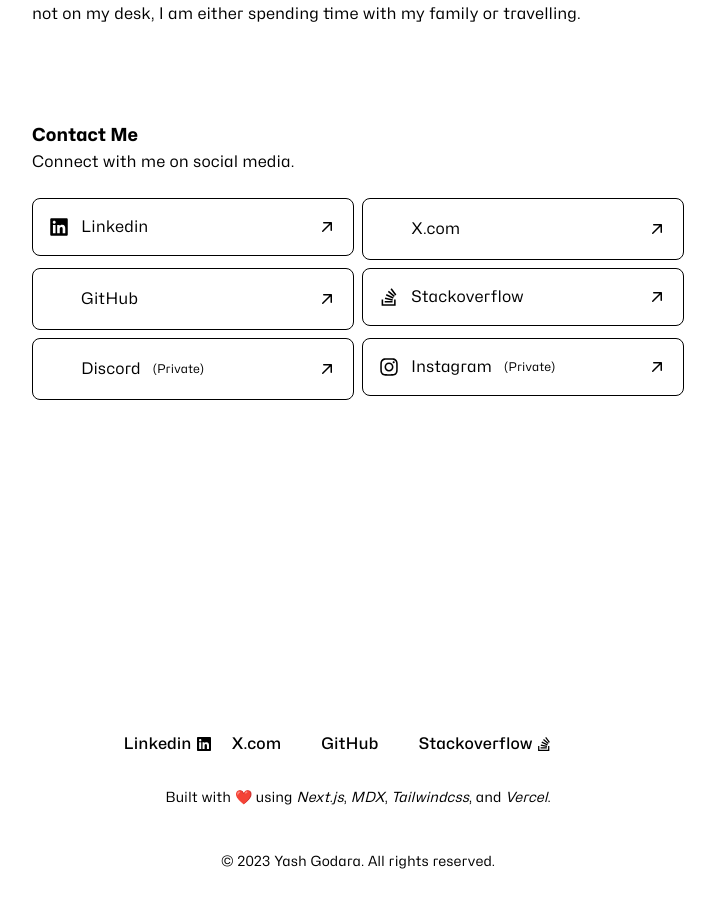
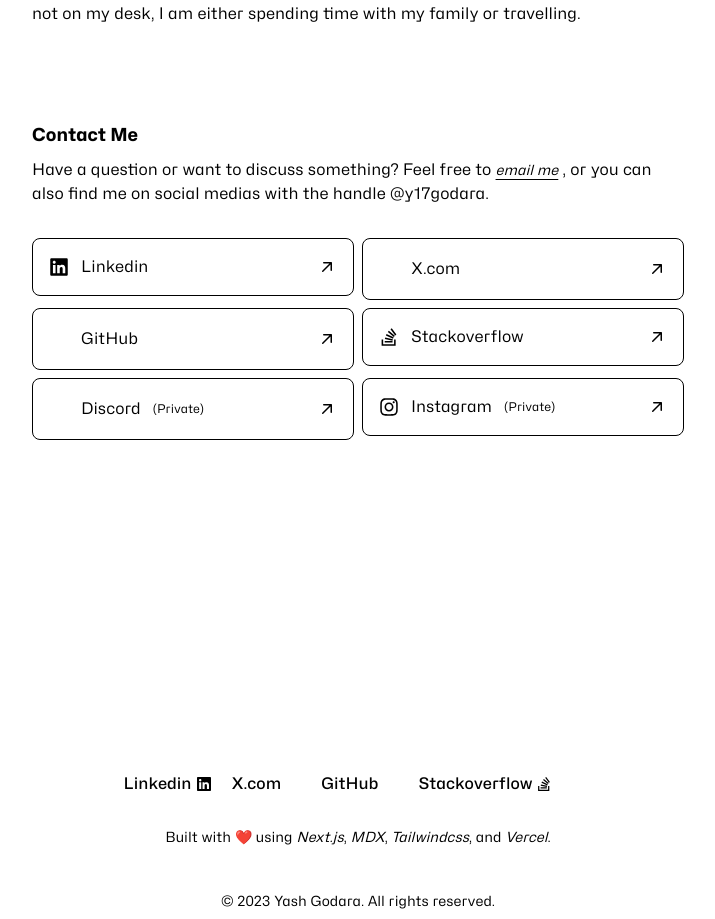
Before and after one commit to y17godara/website, a Next.js app: page /about in a window 1280 px wide. Shown: the part 846-1765 px from the top of the page, without its empty margins (282-997 px from the left). Built offline with nearby package versions, Linux system fonts and the light colour scheme; no server answers; some icons are missing.

Commit message:
styles: completed contact me section

```diff
--- a/app/about/page.tsx
+++ b/app/about/page.tsx
@@ -15,15 +15,24 @@
       <div className='flex flex-col gap-16 md:gap-24'>
         <div>
           <h1 className='animate-in text-3xl font-bold'>About</h1>
-          <p className='animate-in text-lg font-normal'>
+          <p
+            className='animate-in text-lg font-normal'
+            style={{ '--index': 1 } as React.CSSProperties}
+          >
             Just a quick glimpse.
           </p>
         </div>
 
         {/* TODO: Images Section Here */}
+        <div style={{ '--index': 1 } as React.CSSProperties} className='hidden'>
+          {/* Framer Motion Images */}
+        </div>
 
         {/* About */}
-        <div className='flex animate-in flex-col gap-16 md:gap-24'>
+        <div
+          className='flex animate-in flex-col gap-16 md:gap-24'
+          style={{ '--index': 3 } as React.CSSProperties}
+        >
           <section className='col-reverse flex flex-col gap-2 md:flex-row md:gap-9'>
             <div className='flex flex-col gap-6'>
               <p>Hello World,</p>
@@ -77,17 +86,31 @@
         </div>
 
         {/* Contact */}
-        <div className='flex animate-in flex-col gap-16  md:gap-24 '>
-          <div className='relative flex flex-col gap-6'>
-            <div>
+        <div
+          className='flex animate-in flex-col gap-16  md:gap-24 '
+          style={{ '--index': 3 } as React.CSSProperties}
+        >
+          <div className='relative flex  flex-col gap-8'>
+            <div className='flex flex-col gap-2'>
               <h1 className='animate-in text-lg font-bold'>Contact Me</h1>
               <p className='text-md animate-in font-normal'>
-                Connect with me on social media.
+                {/* Wanna discuss something or have any question feel free to email me */}
+                Have a question or want to discuss something? Feel free to{' '}
+                <Link
+                  className='text-sm italic underline underline-offset-4'
+                  href='mailto:yash17godara@gmail.com'
+                  target
+                  title='yash17godara@gmail.com'
+                >
+                  email me
+                </Link>{' '}
+                , or you can also find me on social medias with the handle
+                @y17godara.
               </p>
             </div>
 
             {/* Social */}
-            <ul className='animated-list grid flex-grow grid-cols-1 gap-2 md:grid-cols-2'>
+            <ul className='animated-list grid flex-grow grid-cols-1 gap-2 md:grid-cols-2 '>
               {socials.map((link: socialsProps, index: number) => (
                 <li className='col-span-1 transition-opacity' key={index}>
                   <Link
```
